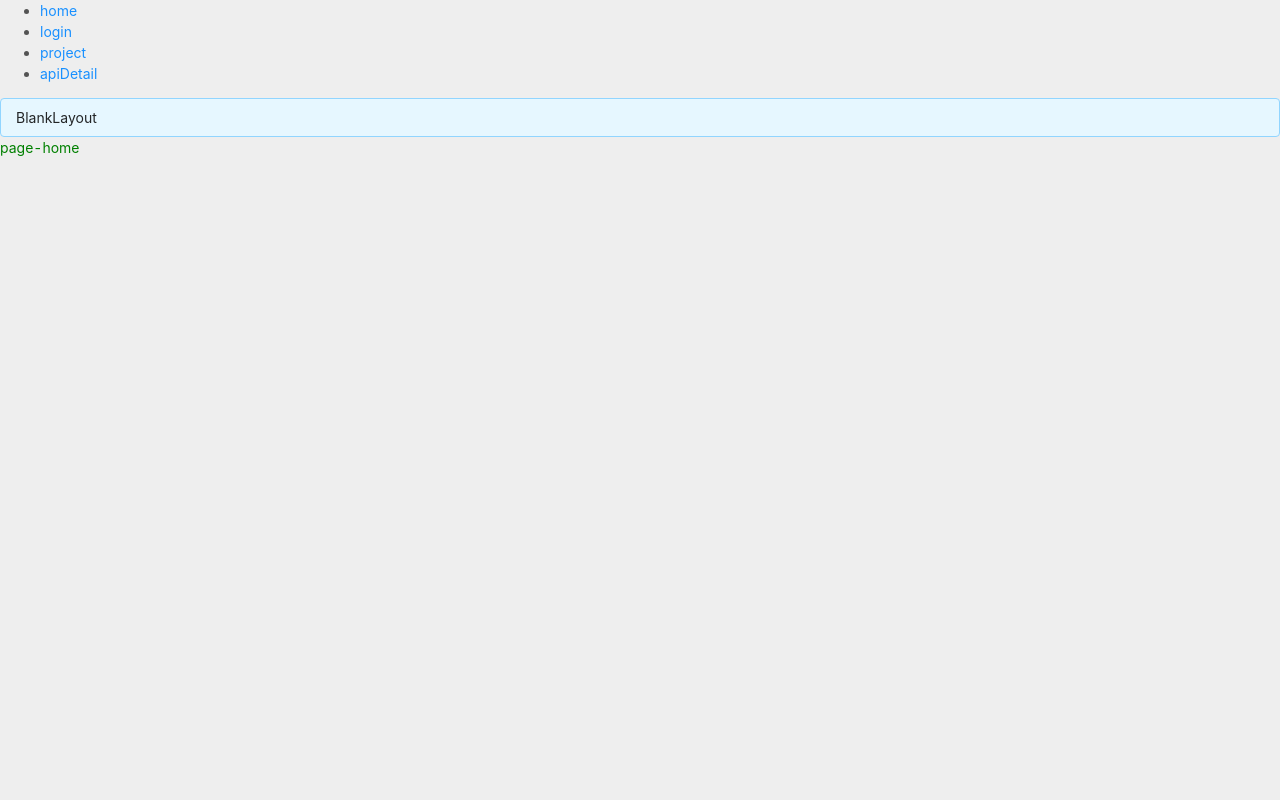
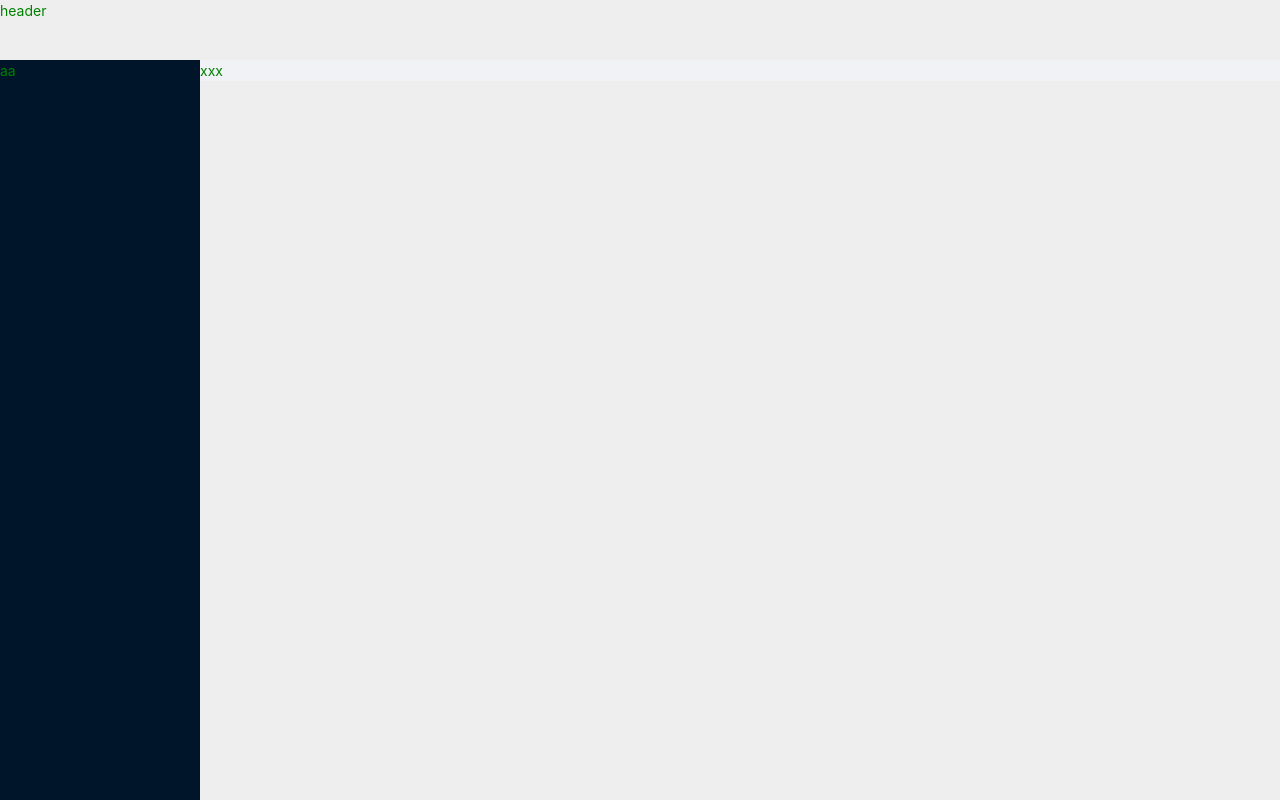
Before and after one commit to shushu-pro/react-bus, a React app: page /home in a window 1280 px wide. Built offline with nearby package versions, Linux system fonts and the light colour scheme.

Commit message:
常规提交

```diff
--- a/src/layout/Blank/index.jsx
+++ b/src/layout/Blank/index.jsx
@@ -6,7 +6,7 @@ import './index.less'
 function BlankLaout (props) {
   return (
     <div className="BlankLayout">
-      <Alert message="BlankLayout" />
+      {/* <Alert message="BlankLayout" /> */}
       {props.children}
     </div>
   )
--- a/src/layout/Project/index.jsx
+++ b/src/layout/Project/index.jsx
@@ -1,13 +1,13 @@
 // 项目页布局
 
 import React from 'react'
-import { Layout } from 'antd'
+import { Layout, Alert } from 'antd'
 
 export default function ProjectLayout (props) {
   const { children } = props
-  console.info({ children })
   return (
     <Layout className="layout-project">
+      <Alert message="PorjectLayout" />
       {children}
     </Layout>
   )
--- a/src/layout/index.jsx
+++ b/src/layout/index.jsx
@@ -1,7 +1,7 @@
 import React from 'react'
 import { BrowserRouter, Redirect, Route, Switch, Link, withRouter } from 'react-router-dom'
 import router from '@/router'
-
+import { Alert } from 'antd'
 import Home from '@/page/root/home'
 import Login from '@/page/root/login'
 import Project from '@/page/project'
@@ -11,16 +11,20 @@ import ProjectLayout from './Project'
 
 export default layout
 
-function layout () {
-  const routes = router.routes()
+const Router = withRouter(({ location, match }) => {
+  // 权限拦截
+  const { pathname } = location
+
+  // console.info({ location, match })
   return (
-    <BrowserRouter>
+    <>
+      {/* <Alert message={pathname} />
       <ul>
         <li> <Link to="/">home</Link></li>
         <li> <Link to="/login?a=12">login</Link></li>
         <li> <Link to="/project/1?a=12">project</Link></li>
         <li> <Link to="/project/1/api/2">apiDetail</Link></li>
-      </ul>
+      </ul> */}
       <Switch>
         <Route exact path="/">
           <Redirect to="/home" />
@@ -54,19 +58,18 @@ function layout () {
           </ProjectLayout>
         </Route>
 
-
       </Switch>
+    </>
+  )
+})
 
 
-      {/* {
-        routes.map((route, i) => (
-          <Route key={i}>
-            xxx:
-            {route.path}
-            {i}
-          </Route>
-        ))
-      } */}
+function layout () {
+  const routes = router.routes()
+
+  return (
+    <BrowserRouter>
+      <Router />
     </BrowserRouter>
   )
 }
--- a/src/page/root/home/index.jsx
+++ b/src/page/root/home/index.jsx
@@ -1,13 +1,76 @@
 import React from 'react'
+import { Layout, Menu, Breadcrumb } from 'antd'
 
 import './index.less'
+
+const { SubMenu } = Menu
+const { Header, Content, Footer, Sider } = Layout
 
 export default home
 
 function home () {
   return (
     <div className="page-home">
-      page-home
+      <div style={{ height: '60px' }}>header</div>
+      <Layout>
+        <Sider
+          style={{
+            overflow: 'auto',
+            height: 'calc(100vh - 60px)',
+            position: 'fixed',
+            left: 0,
+          }}
+        >
+          <div style={{ height: '2000px' }}>
+            aa
+          </div>
+        </Sider>
+
+        <Layout className="site-layout" style={{ marginLeft: 200 }}>xxx</Layout>
+
+        {/* <Header className="header">
+          <div className="logo" />
+          <Menu theme="dark" mode="horizontal" defaultSelectedKeys={[ '2' ]}>
+            <Menu.Item key="1">nav 1</Menu.Item>
+            <Menu.Item key="2">nav 2</Menu.Item>
+            <Menu.Item key="3">nav 3</Menu.Item>
+          </Menu>
+        </Header> */}
+        {/* <Content style={{ padding: '0 50px' }}>
+
+          <Layout className="site-layout-background" style={{ padding: '24px 0' }}>
+            <Sider className="site-layout-background" width={200}>
+              <Menu
+                mode="inline"
+                defaultSelectedKeys={[ '1' ]}
+                defaultOpenKeys={[ 'sub1' ]}
+                style={{ height: '100%' }}
+              >
+                <SubMenu key="sub1" title="subnav 1">
+                  <Menu.Item key="1">option1</Menu.Item>
+                  <Menu.Item key="2">option2</Menu.Item>
+                  <Menu.Item key="3">option3</Menu.Item>
+                  <Menu.Item key="4">option4</Menu.Item>
+                </SubMenu>
+                <SubMenu key="sub2" title="subnav 2">
+                  <Menu.Item key="5">option5</Menu.Item>
+                  <Menu.Item key="6">option6</Menu.Item>
+                  <Menu.Item key="7">option7</Menu.Item>
+                  <Menu.Item key="8">option8</Menu.Item>
+                </SubMenu>
+                <SubMenu key="sub3" title="subnav 3">
+                  <Menu.Item key="9">option9</Menu.Item>
+                  <Menu.Item key="10">option10</Menu.Item>
+                  <Menu.Item key="11">option11</Menu.Item>
+                  <Menu.Item key="12">option12</Menu.Item>
+                </SubMenu>
+              </Menu>
+            </Sider>
+            <Content style={{ padding: '0 24px', minHeight: 280 }}>Content</Content>
+          </Layout>
+        </Content>
+        <Footer style={{ textAlign: 'center' }}>Ant Design ©2018 Created by Ant UED</Footer> */}
+      </Layout>
     </div>
   )
 }
--- a/src/page/root/login/index.jsx
+++ b/src/page/root/login/index.jsx
@@ -1,13 +1,14 @@
-import React from 'react'
+import React, { useEffect } from 'react'
 import { withRouter } from 'react-router-dom'
 import './index.less'
 
 export default withRouter(login)
 
 function login (props) {
-  console.info({ props })
-  console.info(props.location.query)
-  console.info(props.location.search)
+  useEffect(() => {
+    console.info('login.mouted')
+  }, [])
+
   return (
     <div className="page-login">
       page-login llll
```
